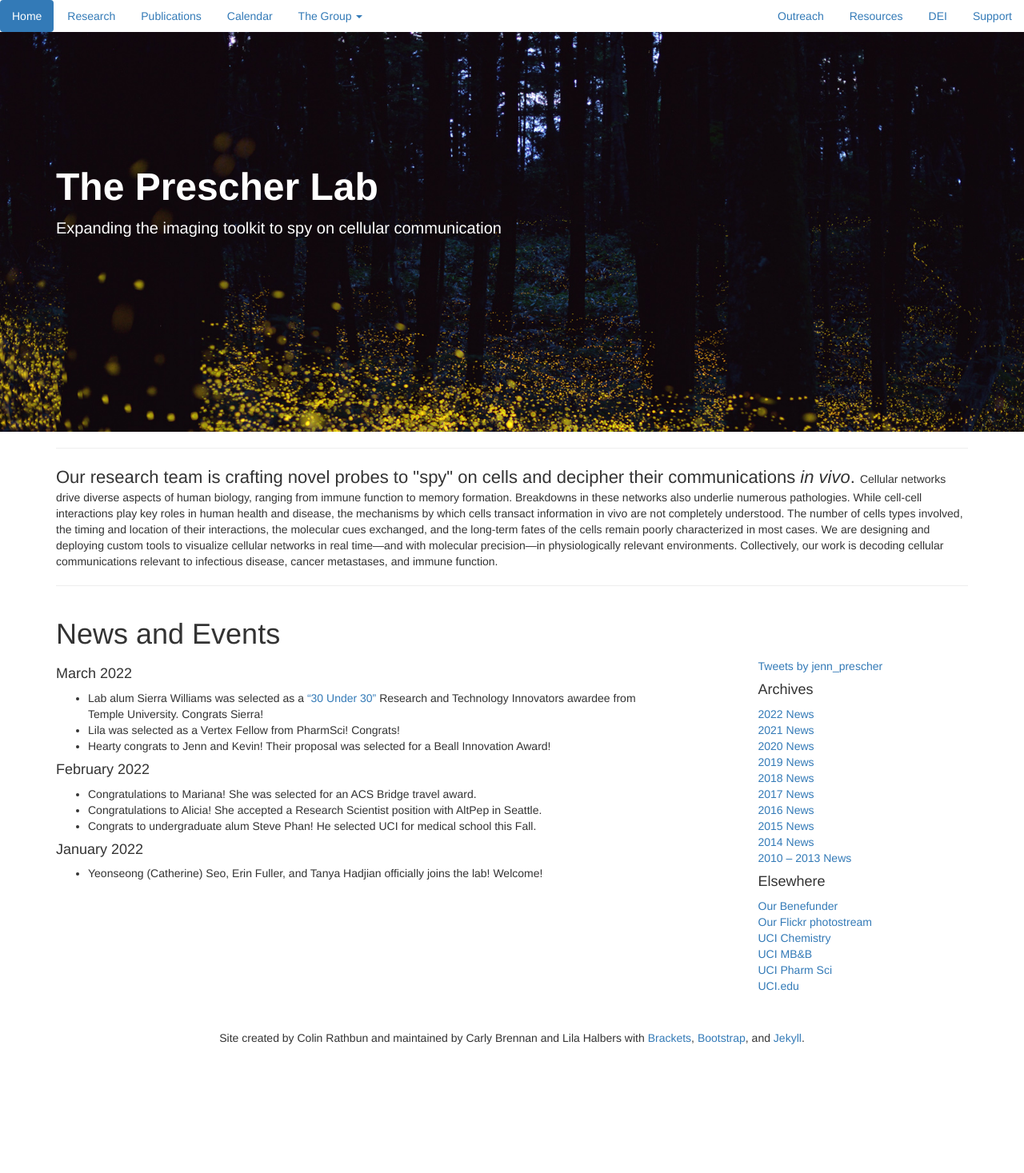
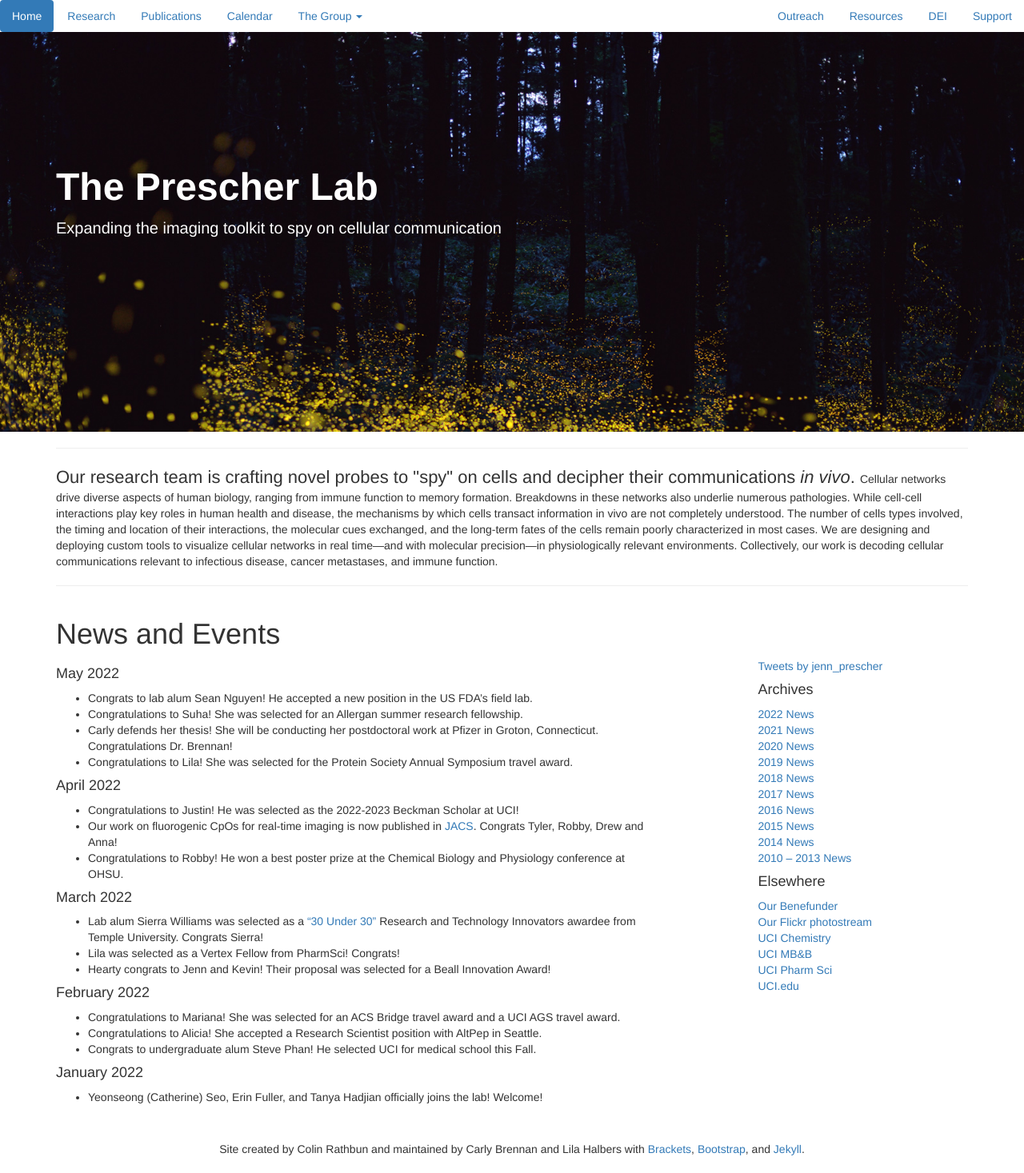
Before and after one commit to c-bun/Prescher-Lab-Site, a Jekyll site: the page built from index.html, in a window 1280 px wide. Shown: the whole page at 80% size. Built offline with Jekyll 4.4.1, drawn with Linux system fonts in a browser that asks for light colours; comment, search, counter and statistics services are not loaded; before the commit the page ends 1328 px from its top, so only the background shows below that.

Commit message:
PrescherLabSite_June2022_Update1

```diff
--- a/_data/group.csv
+++ b/_data/group.csv
@@ -40,7 +40,7 @@
 Jennifer,Sun,former_undergrad,,University High School,,,
 Nima,Singh,former_undergrad,"Sacramento, CA","B.S., Neurobiology",My Dad,UROP Fellow (2018-2019) : UROP Summer Fellowship (2018) : Allergan Summer Fellow (2018) : UROP Fellow (2019-2020),
 Paola,Santibanez,former_undergrad,"Huancayo, Peru","B.S., Chemistry",,UROP Fellow (2018-2019),
-Carly,Brennan,graduate,"Simi Valley, CA","B.S., Chemistry, USC",Marie Curie,NSF GRFP Honorable Mention (2018) : PSML Nexus Data Science Fellow (2020-2021),
+Carly,Brennan,former_graduate,"Simi Valley, CA","B.S., Chemistry, USC",Marie Curie,NSF GRFP Honorable Mention (2018) : PSML Nexus Data Science Fellow (2020-2021),"Postdoc, Pfizer "
 Danica,Resurreccion,former_undergrad,"Bulacan, Philippines","B.S., Public Health Sciences, UC Irvine (2018)",Zach Reinert,UROP Summer Fellowship (2018) : Allergan Summer Fellow (2018) : UROP Fellow (2019-2020),
 Drew,Ferreira,former_postdoc,"San Bruno, CA","A.B., Chemistry, UC Davis; Ph.D., Chemistry, Oregon State University",Richard Feynman,George Hewitt Medical Research Postdoctoral Fellow (2018),Nektar Therapeutics
 Kevin,Ng,graduate,"Walnut, CA","B.S., Biochemistry and Cell Biology, UC San Diego; M.S., Biology, UC San Diego",Stephen Hawking,Beall Innovation Award Recipient (2022),
@@ -61,11 +61,13 @@
 Sharon,Chen,graduate,"Torrance, CA","B.A., Molecular and Cellular Biology, UC Berkeley",Gertrude B. Elion,,
 Katherine,Townsend,graduate,"Middlebury, VT","B.S., Chemistry, Bucknell University",Friedlieb Ferdinand Runge,NSF GRFP Honorable Mention (2021) ,
 Zachary,Torrey,graduate,"Salisbury, MD","B.S., Chemistry (Biochemistry Concentration), George Mason University ",Jonas Salk,,
-Alicia,Mangubat-Medina,postdoc,"Seattle, WA","B.S., Biochemistry, Western Washington University; Ph.D., Chemistry, Rice University",Carolyn Bertozzi,George Hewitt Medical Research Postdoctoral Fellow (2020),
+Alicia,Mangubat-Medina,former_postdoc,"Seattle, WA","B.S., Biochemistry, Western Washington University; Ph.D., Chemistry, Rice University",Carolyn Bertozzi,George Hewitt Medical Research Postdoctoral Fellow (2020),"Research Scientist, AltPep"
 Lila,Halbers,graduate,"Anaheim Hills, CA","B.A., Chemistry, UC Santa Barbara; M.S., Clinical and Experimental Therapeutics, USC",Rosalind Franklin,Vertex Fellow (2022),
-Justin,Kwon,undergrad,"Irvine, CA","B.S., Chemistry (Chemical Biology Concentration)",Antoine Lavoisier,,
-Suha,Tanaz,undergrad,"Moorpark, CA","B.S., Chemistry",Leonardo Da Vinci,,
-Dylan,Tran,undergrad,"Aliso Viejo, CA","B.S., Biological Sciences",Kary Mullis,,
+Justin,Kwon,undergrad,"Irvine, CA","B.S., Chemistry (Chemical Biology Concentration)",Antoine Lavoisier,Beckman Scholar (2022-2023),
+Suha,Tanaz,undergrad,"Moorpark, CA","B.S., Chemistry",Leonardo Da Vinci,Allergan Summer Research Fellow (2022),
+Dylan,Tran,former_undergrad,"Aliso Viejo, CA","B.S., Biological Sciences",Kary Mullis,,
 Yeonseong (Catherine),Seo,graduate,"Gwacheon, Republic of Korea","B.S., Molecular Genetics; B.A., Chemistry, University of Rochester",Rosalind Franklin,,
 Erin,Fuller,graduate,"Encinitas, CA","B.S., Biochemistry, UC Los Angeles ",Dorothy Hodgkin,,
 Tanya,Hadjian,graduate,"Glendale, CA","B.S., Chemistry, UC Los Angeles ",Elisabeth Bik,,
+Juliann,Tyler,undergrad,"Studio City, CA","B.S., Pharmaceutical Sciences",Alice Hamilton,,
+Tanvi,Sondhi,undergrad,"Fremont, CA","B.S., Chemistry",Katherine Johnson,,
--- a/_data/publications.csv
+++ b/_data/publications.csv
@@ -1,4 +1,5 @@
 number,authors,title,journal,year,volume,pages,note,link
+74,"Heiss, T. K.*; Dorn, R. S.; Ferreira, A. J.; Love, A. C.; Prescher, J. A.","Fluorogenic Cyclopropenones for Multicomponent, Real-Time Imaging",J. Am. Chem. Soc.,2022,144,7871-7880,,https://pubs.acs.org/doi/full/10.1021/jacs.2c02058
 73,"Ng, K. K.; Reinert, Z. E.; Corver, J.; Resurreccion, D.; Hensbergen, P. J.; Prescher, J. A.","A Bioluminescent Sensor for Rapid Detection of PPEP-1, a Clostridioides difficile Biomarker",Sensors,2021,21,7485-7495,,https://www.mdpi.com/1424-8220/21/22/7485
 72,"Ramirez-Corona, B. A.*; Love, A. C.*; Chandrasekaran, S.; Prescher, J. A.; Wunderlich, Z. ",Longitudinal monitoring of individual infection progression in Drosophila melanogaster,BioRxiv,2021,,,Preprint,https://www.biorxiv.org/content/10.1101/2021.08.17.456698v1
 71,"Yao, Z.*; Brennan, C. K.*; Scipioni, L.*; Chen, H.; Ng, K.; Digman, M. A.; Prescher, J. A. ",Multicomponent bioluminescence microscopy via phasor analysis,BioRxiv,2021,,,Preprint,https://www.biorxiv.org/content/10.1101/2021.06.18.448905v1
--- a/_posts/2022-04-01-2022-News.markdown
+++ b/_posts/2022-04-01-2022-News.markdown
@@ -3,13 +3,25 @@
 title:  "2022 News"
 categories: group_update
 ---
+#### May 2022
+- Congrats to lab alum Sean Nguyen! He accepted a new position in the US FDA's field lab.
+- Congratulations to Suha! She was selected for an Allergan summer research fellowship.
+- Carly defends her thesis! She will be conducting her postdoctoral work at Pfizer in Groton, Connecticut.
+ Congratulations Dr. Brennan!
+ - Congratulations to Lila! She was selected for the Protein Society Annual Symposium travel award.
+
+#### April 2022
+- Congratulations to Justin! He was selected as the 2022-2023 Beckman Scholar at UCI!
+- Our work on fluorogenic CpOs for real-time imaging is now published in [JACS](https://pubs.acs.org/doi/full/10.1021/jacs.2c02058). Congrats Tyler, Robby, Drew and Anna!
+- Congratulations to Robby! He won a best poster prize at the Chemical Biology and Physiology conference at OHSU.
+
 #### March 2022
 - Lab alum Sierra Williams was selected as a ["30 Under 30"](https://30under30.temple.edu/2022-award-recipients/research-and-technology-innovator-sierra-williams) Research and Technology Innovators awardee from Temple University. Congrats Sierra!
 - Lila was selected as a Vertex Fellow from PharmSci! Congrats!
 - Hearty congrats to Jenn and Kevin! Their proposal was selected for a Beall Innovation Award!
 
 #### February 2022
-- Congratulations to Mariana! She was selected for an ACS Bridge travel award.
+- Congratulations to Mariana! She was selected for an ACS Bridge travel award and a UCI AGS travel award.
 - Congratulations to Alicia! She accepted a Research Scientist position with AltPep in Seattle.
 - Congrats to undergraduate alum Steve Phan! He selected UCI for medical school this Fall.
 
```
Also changed, not shown: images/TOCs/74.jpeg (added), images/group/Sondhi_Tanvi.jpeg (added), images/group/Tyler_Juliann.jpeg (added).
